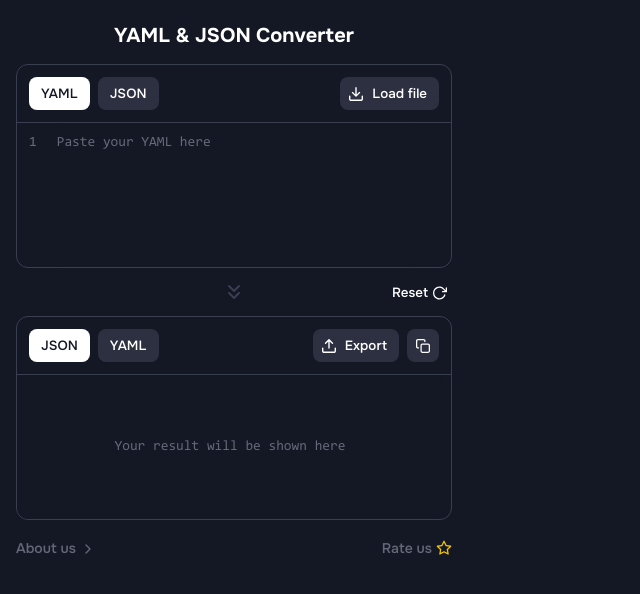
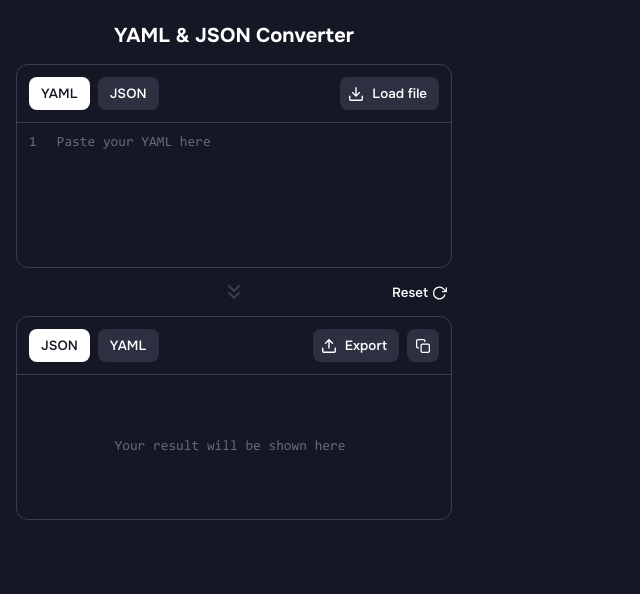
Before and after one commit to Solocomrade1101/YamlToJsonConvecter, a website built with webpack: page src/popup.html in a window 1280 px wide. Shown: the whole page, without its empty margins (0-640 px from the left). Built offline with nearby package versions, Linux system fonts and the light colour scheme; files whose address does not match are found by name.

Commit message:
delete footer content

```diff
--- a/src/popup.html
+++ b/src/popup.html
@@ -60,8 +60,8 @@
       </div>
       <footer class="footer">
         <div class="footer__content content">
-          <a href="#" class="footer__link">About us</a>
-          <button class="footer__rate">Rate us</button>
+          <!-- <a href="#" class="footer__link">About us</a>
+          <button class="footer__rate">Rate us</button> -->
         </div>
 
       </footer>
```
Also changed, not shown: dist/html/popup.html.
